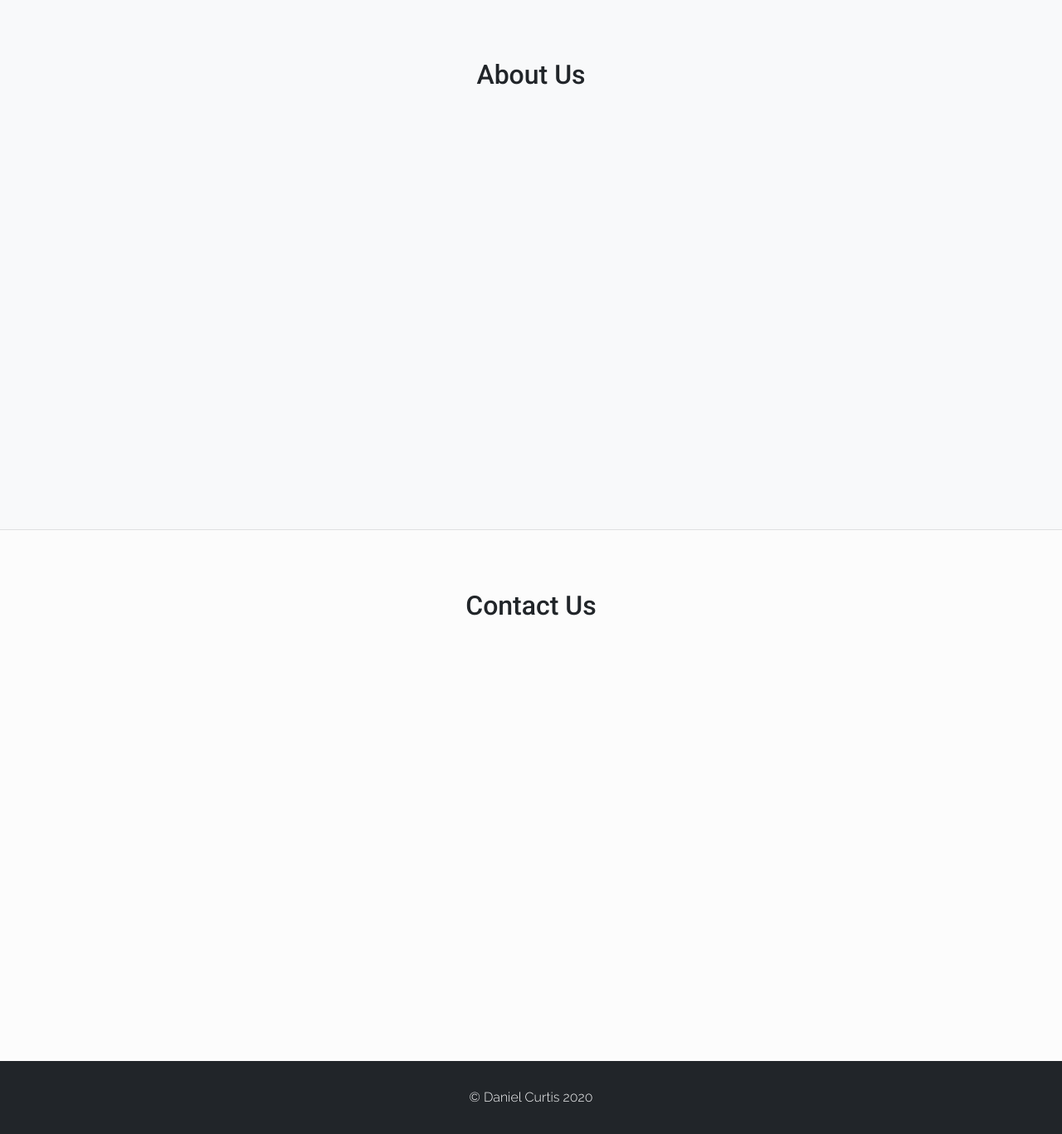
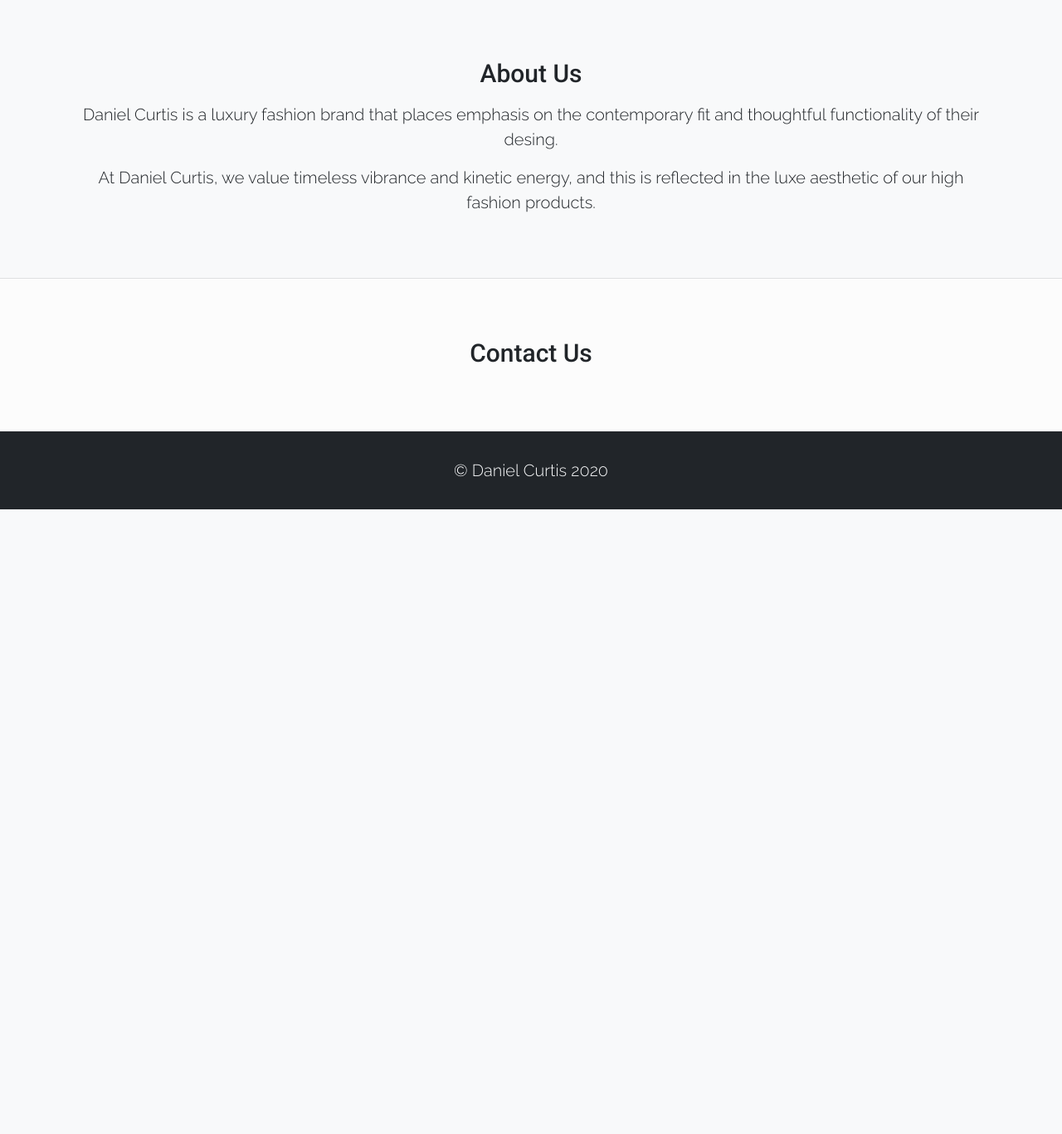
Before and after one commit to mfonism/daniel-curtis, a Django app: page / in a window 1280 px wide. Shown: the part 701-2068 px from the top of the page at 83% size. After the commit the page ends 1315 px from the top, so only its background shows below. Run offline with Django 3.2, Linux system fonts and the light colour scheme; some libraries are stand-ins or nearby versions.

Commit message:
Work on parked landing about section

```diff
--- a/landing/static/landing/css/parked.css
+++ b/landing/static/landing/css/parked.css
@@ -25,7 +25,7 @@
     margin-bottom: 5.5rem;
     padding: 0.25rem 1.45rem;
     text-transform: uppercase;
-    font-size: 28px;
+    font-size: 1.75rem;
 }
 
 h1::before,
@@ -64,8 +64,7 @@
 
 section {
     padding-top: 4.5rem;
-    padding-bottom: 4.5rem;
-    min-height: 80vh;
+    padding-bottom: 3.75rem;
 }
 
 section:nth-of-type(2n) {
@@ -75,3 +74,8 @@
 section:not(:last-of-type) {
     border-bottom: 1px solid rgba(0, 0, 0, .1);
 }
+
+section h2 {
+    font-size: 1.875rem;
+    margin-bottom: 1rem;
+}
--- a/landing/templates/landing/parked.html
+++ b/landing/templates/landing/parked.html
@@ -35,9 +35,19 @@
         <h1><span><i class="text-transparent">.</i>This is Fashion.</span></h1>
     </div>
 </div>
-<section id="about">
-    <h2 class="text-center">About Us</h2>
+
+<section id="about" class="text-center">
+    <div class="container">
+        <h2>About Us</h2>
+        <p>Daniel Curtis is a luxury fashion brand that places emphasis on the
+            contemporary
+            fit and thoughtful functionality of their desing.</p>
+        <p>At Daniel Curtis, we value timeless vibrance and kinetic energy,
+            and this is
+            reflected in the luxe aesthetic of our high fashion products.</p>
+    </div>
 </section>
+
 <section id="contact">
     <h2 class="text-center">Contact Us</h2>
 </section>
--- a/static/css/site_base.css
+++ b/static/css/site_base.css
@@ -7,6 +7,7 @@
 
 body {
     font-family: 'Raleway', sans-serif;
+    font-size: 1.25rem;
     background-color: #F8F9FA;
     overflow-x: hidden;
     overflow-y: auto;
```
